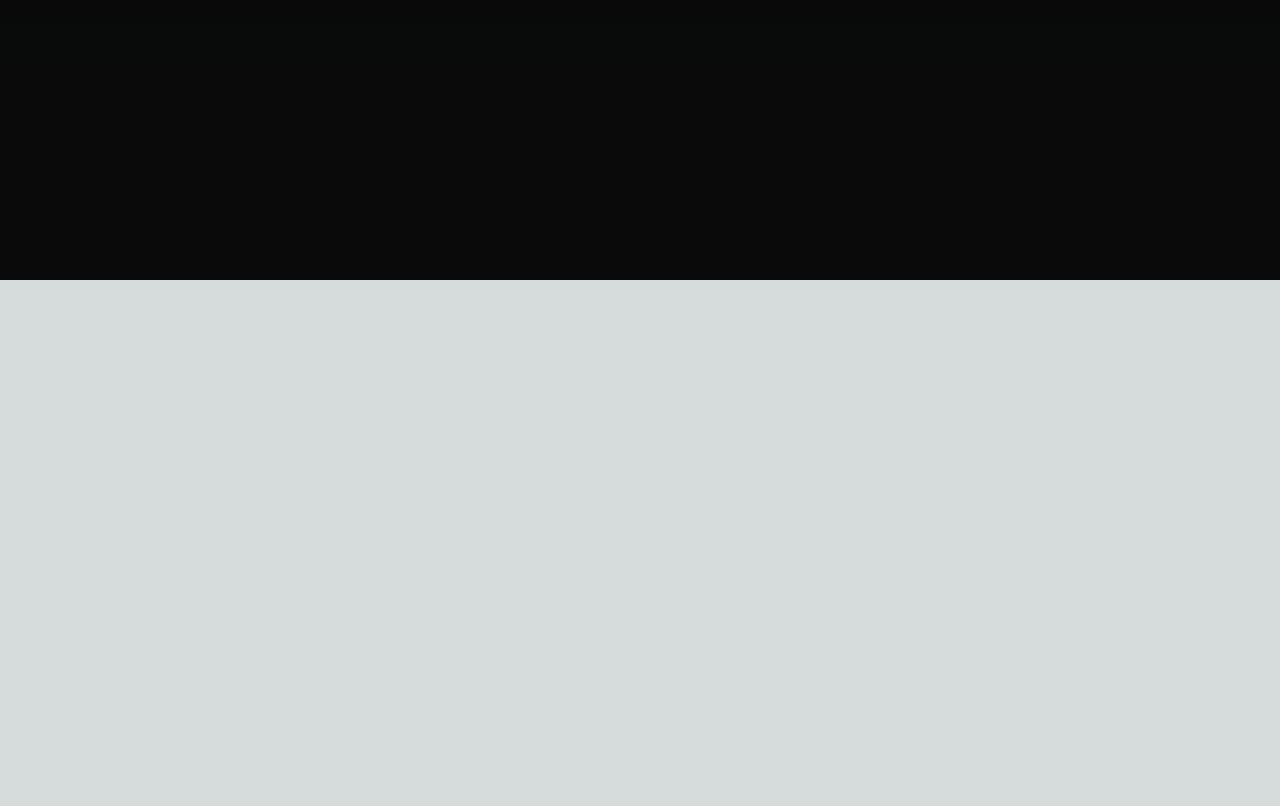
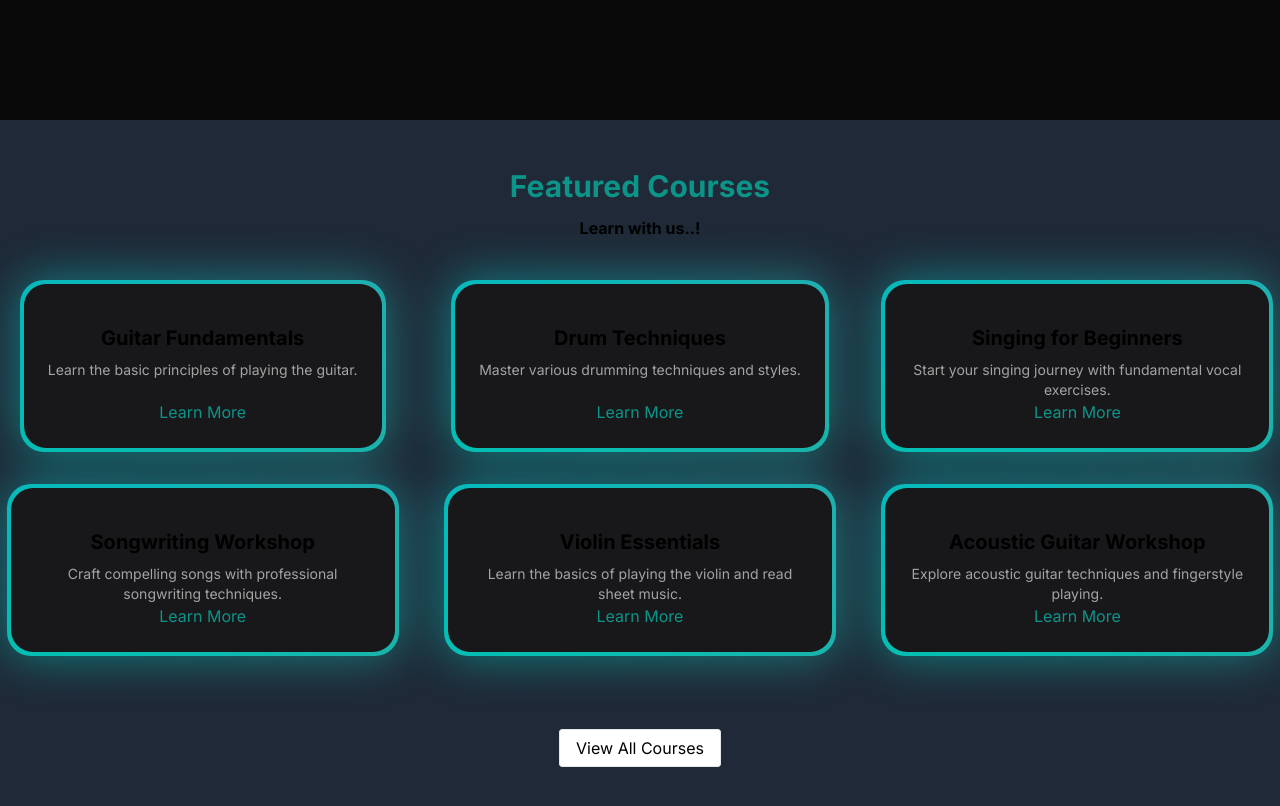
Before and after one commit to ZeeshanMukhtar1/EasyCode, a Next.js app: page / in a window 1280 px wide. Shown: the part 520-1326 px from the top of the page. Before the commit the page ends 800 px from the top, so only its background shows below. Built offline with nearby package versions, Linux system fonts and the light colour scheme.

Commit message:
🎉 added featured courses section

```diff
--- /dev/null
+++ b/src/app/components/FeaturedCourses.tsx
@@ -0,0 +1,64 @@
+'use client';
+import React from 'react';
+import courseData from '../data/music_courses.json';
+import Link from 'next/link';
+import { BackgroundGradient } from './ui/background-gradient';
+
+interface Course {
+  id: number;
+  title: string;
+  slug: string;
+  description: string;
+  price: number;
+  instructor: string;
+  isFeatured: boolean;
+}
+
+const FeaturedCourses = () => {
+  const featuredCourses = courseData.courses.filter(
+    (course: Course) => course.isFeatured
+  );
+
+  return (
+    <div className="py-12 bg-gray-800">
+      <div className="text-center">
+        <h2 className="text-teal-600 text-3xl font-bold">Featured Courses</h2>
+        <p className="mt-3 font-bold">Learn with us..!</p>
+      </div>
+      <div className="mt-10">
+        <div className="grid grid-cols-1 sm:grid-cols-2 lg:grid-cols-3 gap-8 justify-center">
+          {featuredCourses.map((course: Course) => (
+            <div key={course.id} className="flex justify-center">
+              <BackgroundGradient className="flex flex-col rounded-[22px] bg-white overflow-hidden h-full max-w-sm dark:bg-zinc-900">
+                <div className="p-4 sm:p-6 flex flex-col items-center text-center flex-grow">
+                  <p className="text-xl font-bold text-black mt-4 mb-2">
+                    {course.title}
+                  </p>
+                  <p className="text-sm text-neutral-600 dark:text-neutral-400 flex-grow">
+                    {course.description}
+                  </p>
+                  <Link
+                    className="text-teal-600 hover:underline"
+                    href={`/courses/${course.slug}`}
+                  >
+                    Learn More
+                  </Link>
+                </div>
+              </BackgroundGradient>
+            </div>
+          ))}
+        </div>
+      </div>
+      <div className="mt-20 text-center">
+        <Link
+          className="px-4 py-2 border rounded bg-white transition duration-150 text-black"
+          href="/courses"
+        >
+          View All Courses
+        </Link>
+      </div>
+    </div>
+  );
+};
+
+export default FeaturedCourses;
--- /dev/null
+++ b/src/app/components/ui/background-gradient.tsx
@@ -0,0 +1,72 @@
+import { cn } from '../../utils/cn';
+import React from 'react';
+import { motion } from 'framer-motion';
+
+export const BackgroundGradient = ({
+  children,
+  className,
+  containerClassName,
+  animate = true,
+}: {
+  children?: React.ReactNode;
+  className?: string;
+  containerClassName?: string;
+  animate?: boolean;
+}) => {
+  const variants = {
+    initial: {
+      backgroundPosition: '0 50%',
+    },
+    animate: {
+      backgroundPosition: ['0, 50%', '100% 50%', '0 50%'],
+    },
+  };
+  return (
+    <div className={cn('relative p-[4px] group', containerClassName)}>
+      <motion.div
+        variants={animate ? variants : undefined}
+        initial={animate ? 'initial' : undefined}
+        animate={animate ? 'animate' : undefined}
+        transition={
+          animate
+            ? {
+                duration: 5,
+                repeat: Infinity,
+                repeatType: 'reverse',
+              }
+            : undefined
+        }
+        style={{
+          backgroundSize: animate ? '400% 400%' : undefined,
+        }}
+        className={cn(
+          'absolute inset-0 rounded-3xl z-[1] opacity-60 group-hover:opacity-100 blur-xl  transition duration-500',
+          ' bg-[radial-gradient(circle_farthest-side_at_0_100%,#00ccb1,transparent),radial-gradient(circle_farthest-side_at_100%_0,#7b61ff,transparent),radial-gradient(circle_farthest-side_at_100%_100%,#ffc414,transparent),radial-gradient(circle_farthest-side_at_0_0,#1ca0fb,#141316)]'
+        )}
+      />
+      <motion.div
+        variants={animate ? variants : undefined}
+        initial={animate ? 'initial' : undefined}
+        animate={animate ? 'animate' : undefined}
+        transition={
+          animate
+            ? {
+                duration: 5,
+                repeat: Infinity,
+                repeatType: 'reverse',
+              }
+            : undefined
+        }
+        style={{
+          backgroundSize: animate ? '400% 400%' : undefined,
+        }}
+        className={cn(
+          'absolute inset-0 rounded-3xl z-[1]',
+          'bg-[radial-gradient(circle_farthest-side_at_0_100%,#00ccb1,transparent),radial-gradient(circle_farthest-side_at_100%_0,#7b61ff,transparent),radial-gradient(circle_farthest-side_at_100%_100%,#ffc414,transparent),radial-gradient(circle_farthest-side_at_0_0,#1ca0fb,#141316)]'
+        )}
+      />
+
+      <div className={cn('relative z-10', className)}>{children}</div>
+    </div>
+  );
+};
--- a/src/app/data/music_courses.json
+++ b/src/app/data/music_courses.json
@@ -0,0 +1,104 @@
+{
+    "courses": [
+        {
+            "id": 1,
+            "title": "Guitar Fundamentals",
+            "slug": "guitar-fundamentals",
+            "description": "Learn the basic principles of playing the guitar.",
+            "price": 49.99,
+            "instructor": "John Doe",
+            "isFeatured": true,
+            "image": "guitar-fundamentals.jpg"
+        },
+        {
+            "id": 2,
+            "title": "Piano Basics",
+            "slug": "piano-basics",
+            "description": "Discover the essentials of playing the piano.",
+            "price": 59.99,
+            "instructor": "Jane Smith",
+            "isFeatured": false,
+            "image": "piano-basics.jpg"
+        },
+        {
+            "id": 3,
+            "title": "Drum Techniques",
+            "slug": "drum-techniques",
+            "description": "Master various drumming techniques and styles.",
+            "price": 69.99,
+            "instructor": "Mike Johnson",
+            "isFeatured": true,
+            "image": "drum-techniques.jpg"
+        },
+        {
+            "id": 4,
+            "title": "Bass Guitar Mastery",
+            "slug": "bass-guitar-mastery",
+            "description": "Become a proficient bass guitarist with advanced techniques.",
+            "price": 54.99,
+            "instructor": "Sara Miller",
+            "isFeatured": false,
+            "image": "bass-guitar-mastery.jpg"
+        },
+        {
+            "id": 5,
+            "title": "Singing for Beginners",
+            "slug": "singing-for-beginners",
+            "description": "Start your singing journey with fundamental vocal exercises.",
+            "price": 39.99,
+            "instructor": "Alex Turner",
+            "isFeatured": true,
+            "image": "singing-for-beginners.jpg"
+        },
+        {
+            "id": 6,
+            "title": "Songwriting Workshop",
+            "slug": "songwriting-workshop",
+            "description": "Craft compelling songs with professional songwriting techniques.",
+            "price": 79.99,
+            "instructor": "Emily Davis",
+            "isFeatured": true,
+            "image": "songwriting-workshop.jpg"
+        },
+        {
+            "id": 7,
+            "title": "Jazz Piano Masterclass",
+            "slug": "jazz-piano-masterclass",
+            "description": "Immerse yourself in the world of jazz piano with advanced improvisation.",
+            "price": 89.99,
+            "instructor": "Mark Anderson",
+            "isFeatured": false,
+            "image": "jazz-piano-masterclass.jpg"
+        },
+        {
+            "id": 8,
+            "title": "Electronic Music Production",
+            "slug": "electronic-music-production",
+            "description": "Create electronic music tracks with professional production techniques.",
+            "price": 64.99,
+            "instructor": "Chris Roberts",
+            "isFeatured": false,
+            "image": "electronic-music-production.jpg"
+        },
+        {
+            "id": 9,
+            "title": "Violin Essentials",
+            "slug": "violin-essentials",
+            "description": "Learn the basics of playing the violin and read sheet music.",
+            "price": 49.99,
+            "instructor": "Eva Thompson",
+            "isFeatured": true,
+            "image": "violin-essentials.jpg"
+        },
+        {
+            "id": 10,
+            "title": "Acoustic Guitar Workshop",
+            "slug": "acoustic-guitar-workshop",
+            "description": "Explore acoustic guitar techniques and fingerstyle playing.",
+            "price": 59.99,
+            "instructor": "Ryan Adams",
+            "isFeatured": true,
+            "image": "acoustic-guitar-workshop.jpg"
+        }
+    ]
+}
--- a/src/app/page.tsx
+++ b/src/app/page.tsx
@@ -1,10 +1,12 @@
 import Image from 'next/image';
 import Herosections from './components/Herosections';
+import FeaturedCourses from './components/FeaturedCourses';
 
 export default function Home() {
   return (
     <main className="min-h-screen bg-black/[0.96] antialiased bg-grid-white/[0.02]">
       <Herosections />
+      <FeaturedCourses />
     </main>
   );
 }
```
